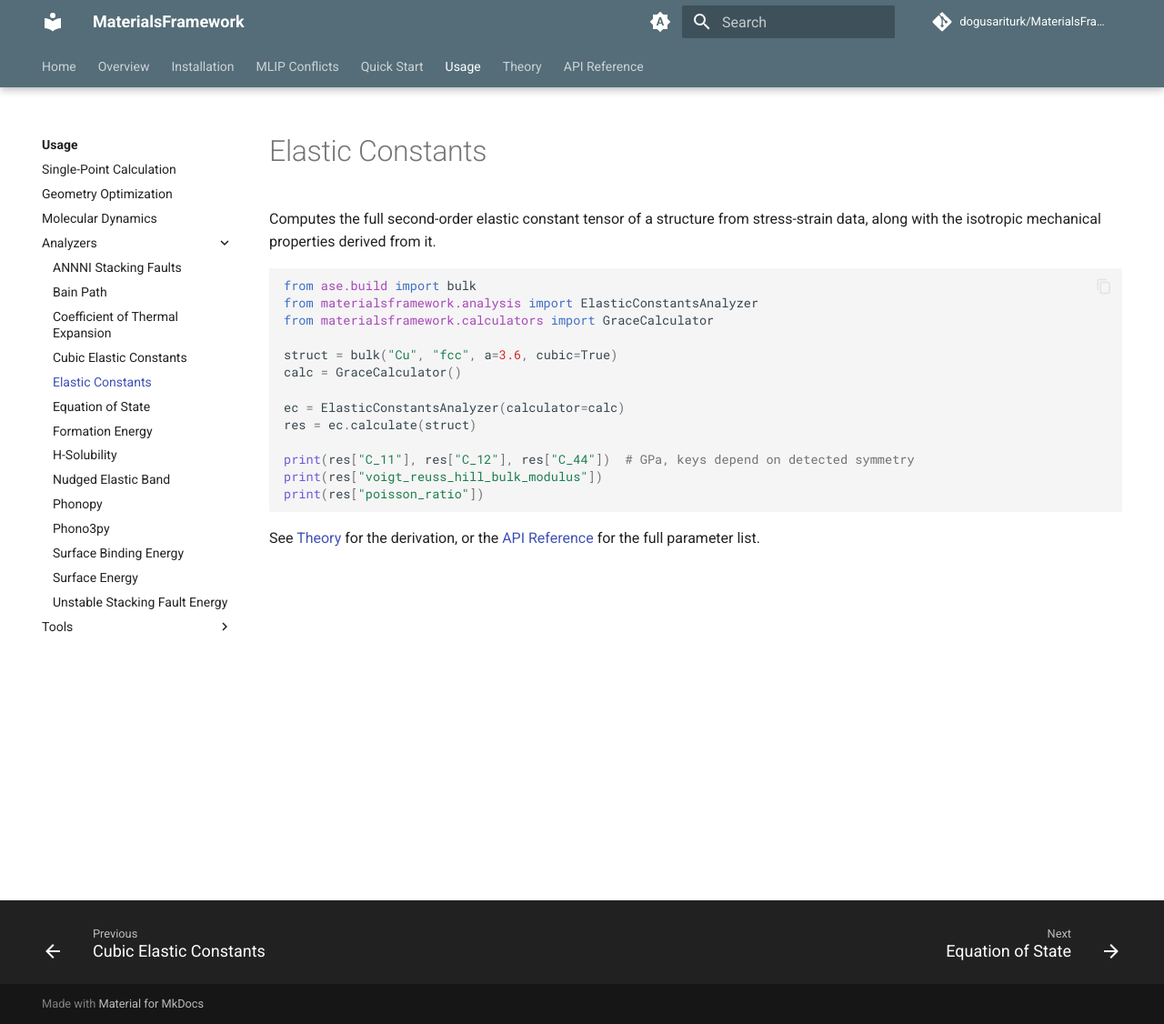
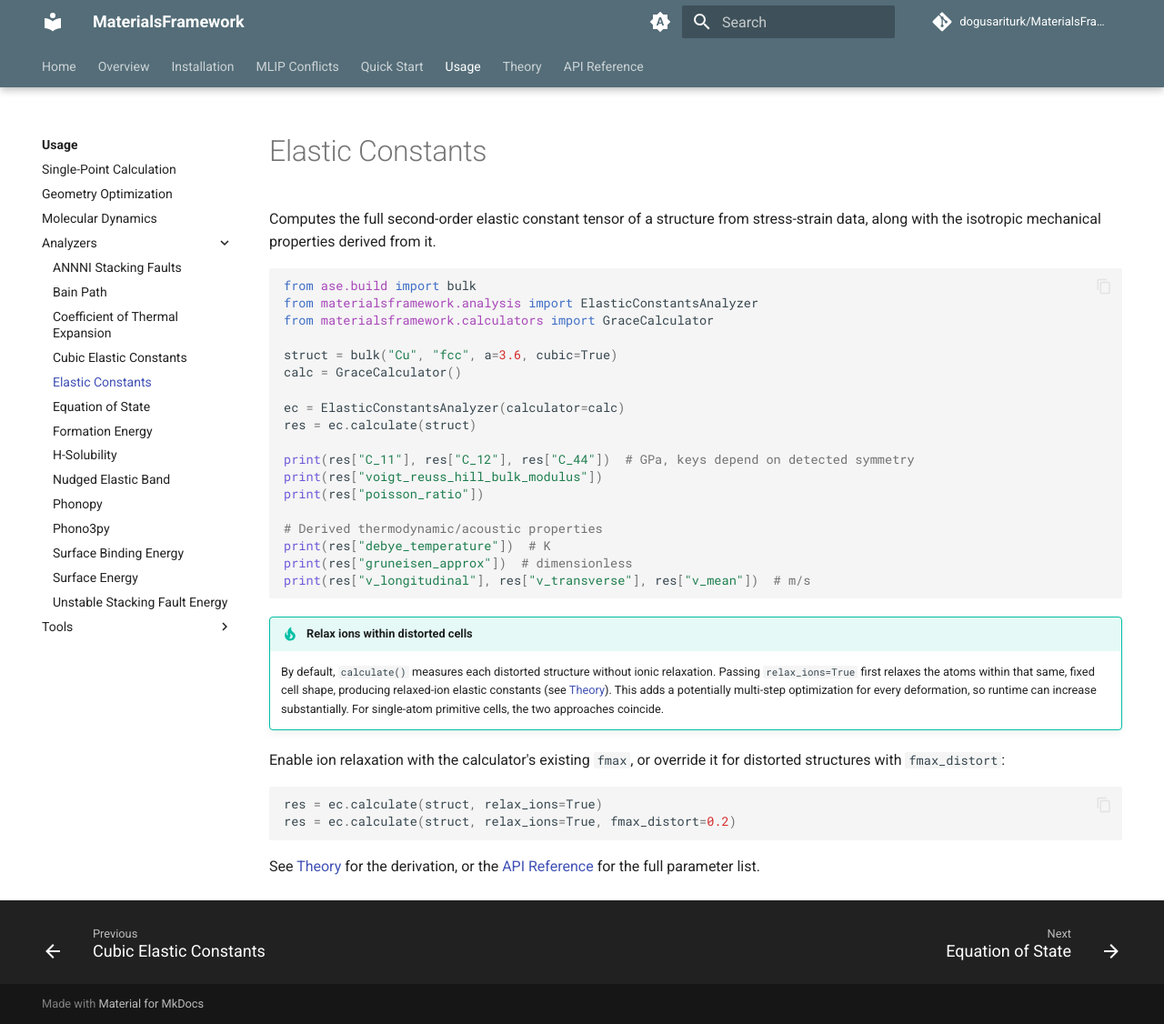
Before and after one commit to dogusariturk/MaterialsFramework, an MkDocs documentation site: the page built from docs/usage/analysis/elastic.md, in a window 1280 px wide and 1126 px high. Shown: the whole window at 91% size. Built offline with MkDocs 1.6.1 and Material for MkDocs 9.7.7, drawn with Linux system fonts in a browser that asks for light colours; comment, search, counter and statistics services are not loaded.

Commit message:
Expand ElasticConstantsAnalyzer documentation to include ion relaxation, Debye temperature, wave speeds, and Grüneisen parameter

````diff
--- a/docs/usage/analysis/elastic.md
+++ b/docs/usage/analysis/elastic.md
@@ -16,6 +16,22 @@
 print(res["C_11"], res["C_12"], res["C_44"])  # GPa, keys depend on detected symmetry
 print(res["voigt_reuss_hill_bulk_modulus"])
 print(res["poisson_ratio"])
+
+# Derived thermodynamic/acoustic properties
+print(res["debye_temperature"])  # K
+print(res["gruneisen_approx"])  # dimensionless
+print(res["v_longitudinal"], res["v_transverse"], res["v_mean"])  # m/s
+```
+
+!!! tip "Relax ions within distorted cells"
+
+    By default, `calculate()` measures each distorted structure without ionic relaxation. Passing `relax_ions=True` first relaxes the atoms within that same, fixed cell shape, producing relaxed-ion elastic constants (see [Theory](../../theory/analysis/elastic.md#letting-the-atoms-relax-during-deformation)). This adds a potentially multi-step optimization for every deformation, so runtime can increase substantially. For single-atom primitive cells, the two approaches coincide.
+
+Enable ion relaxation with the calculator's existing `fmax`, or override it for distorted structures with `fmax_distort`:
+
+```python
+res = ec.calculate(struct, relax_ions=True)
+res = ec.calculate(struct, relax_ions=True, fmax_distort=0.2)
 ```
 
 See [Theory](../../theory/analysis/elastic.md) for the derivation, or the [API Reference](../../api/analysis/elastic.md) for the full parameter list.
````
Also changed, not shown: docs/theory/analysis/elastic.md (+39 -2 lines).
